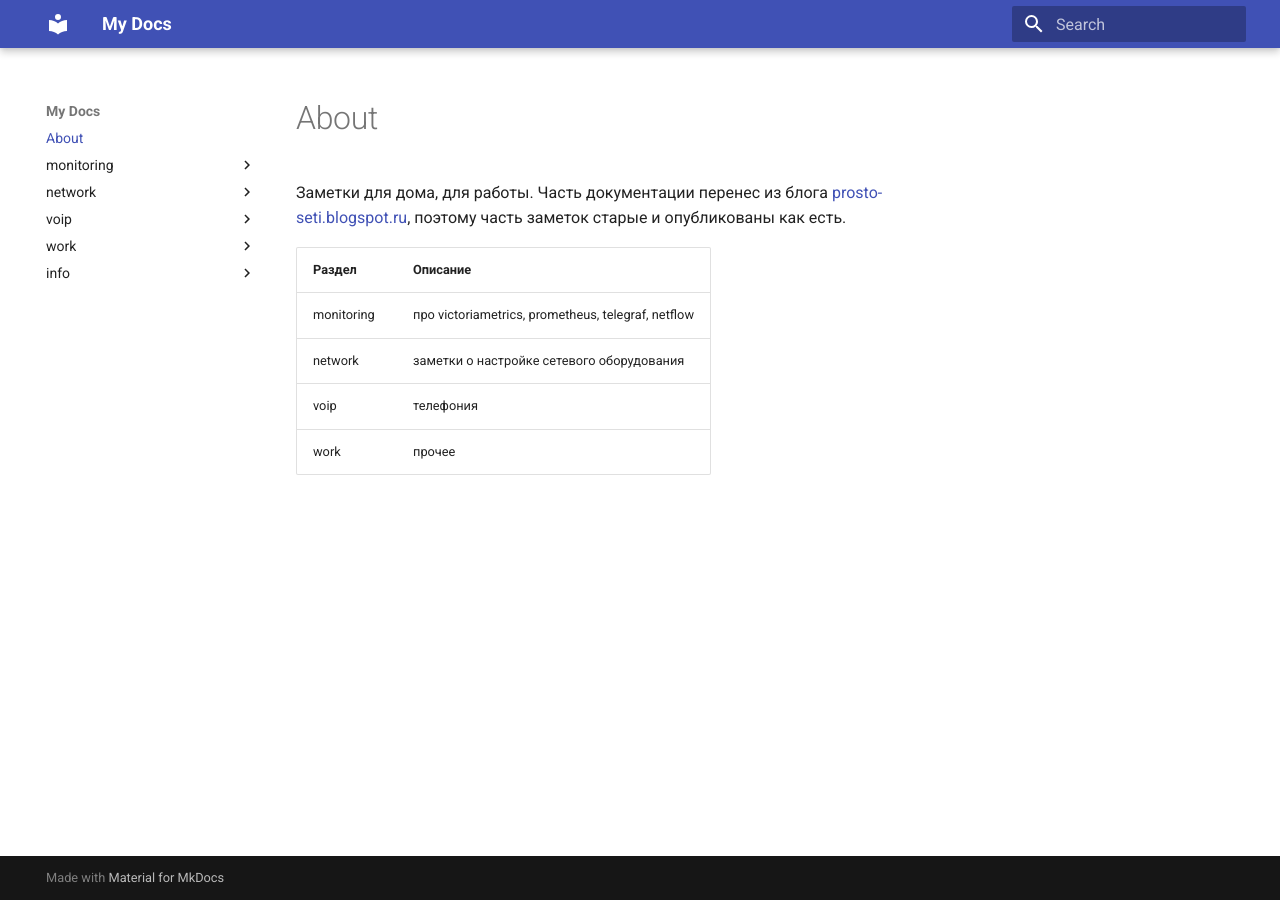
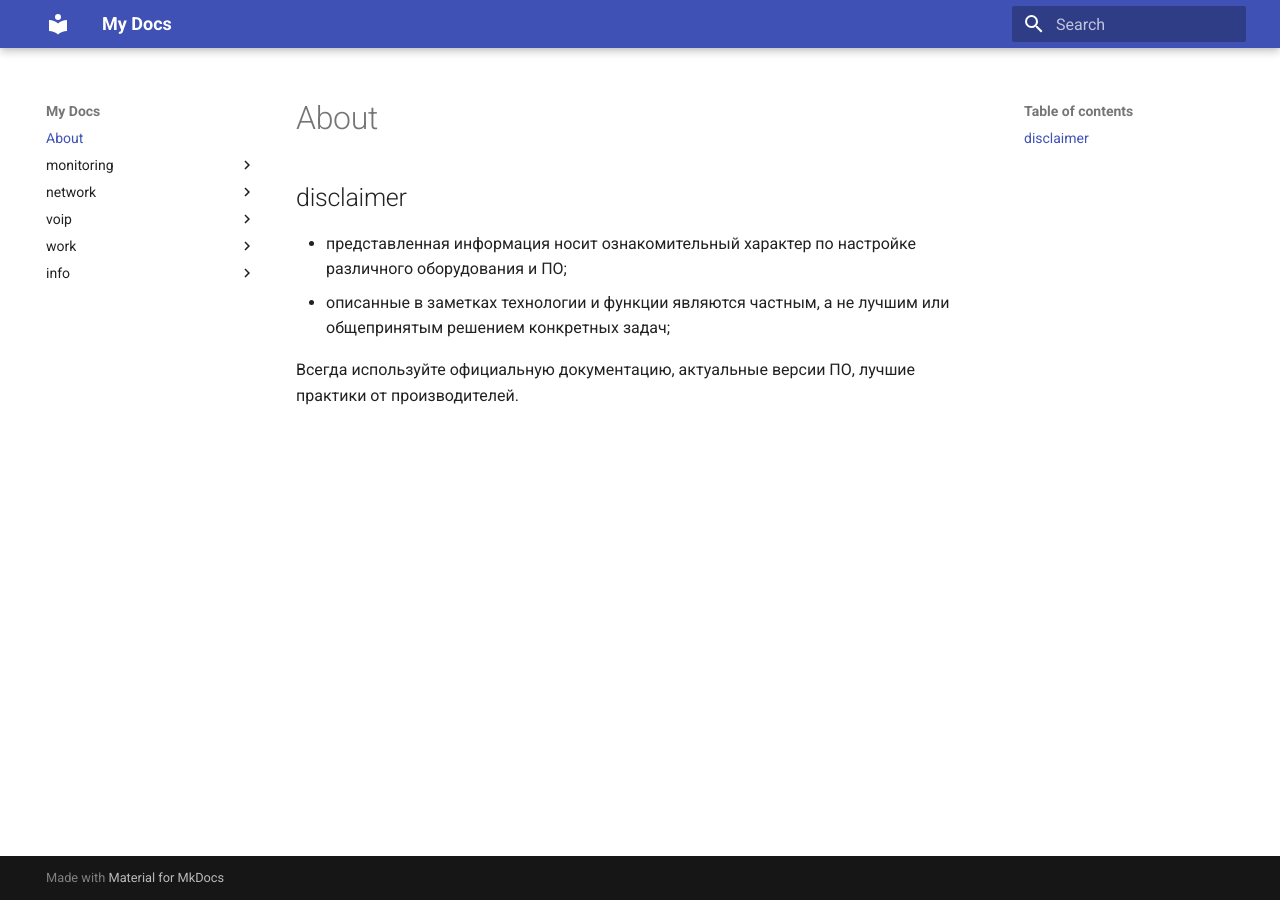
Before and after one commit to v98765/v98765.github.io, an MkDocs documentation site: the page built from docs/index.md, in a window 1280 px wide. Built offline with MkDocs 1.6.1 and Material for MkDocs 9.7.7, drawn with Linux system fonts in a browser that asks for light colours.

Commit message:
disclaimer

```diff
--- a/docs/index.md
+++ b/docs/index.md
@@ -1,9 +1,6 @@
-Заметки для дома, для работы.
-Часть документации перенес из блога [prosto-seti.blogspot.ru](http://prosto-seti.blogspot.ru), поэтому часть заметок старые и опубликованы как есть.
+## disclaimer
 
-Раздел | Описание
---- | ---
-monitoring | про victoriametrics, prometheus, telegraf, netflow
-network | заметки о настройке сетевого оборудования
-voip | телефония
-work | прочее
+* представленная информация носит ознакомительный характер по настройке различного оборудования и ПО;
+* описанные в заметках технологии и функции являются частным, а не лучшим или общепринятым решением конкретных задач;
+
+Всегда используйте официальную документацию, актуальные версии ПО, лучшие практики от производителей.
```
